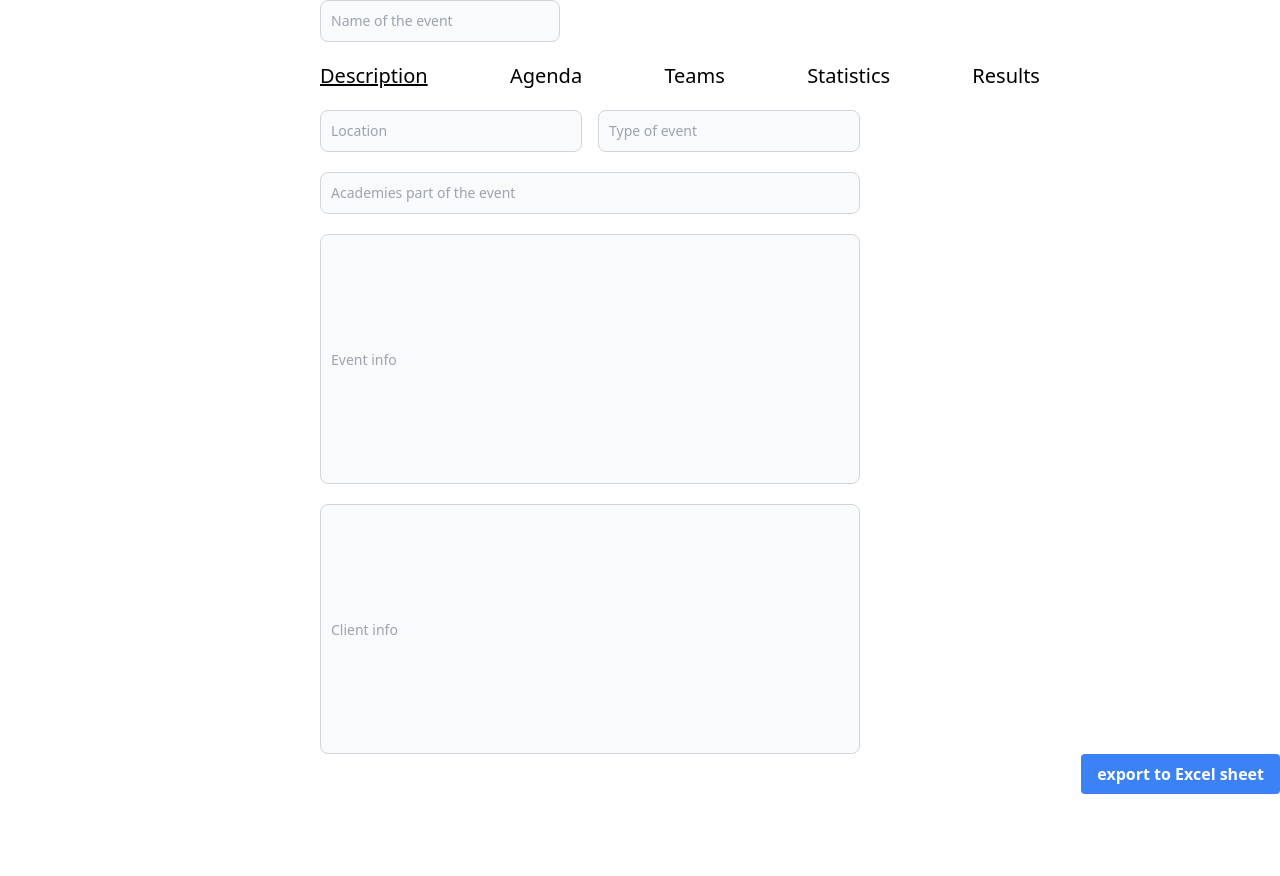
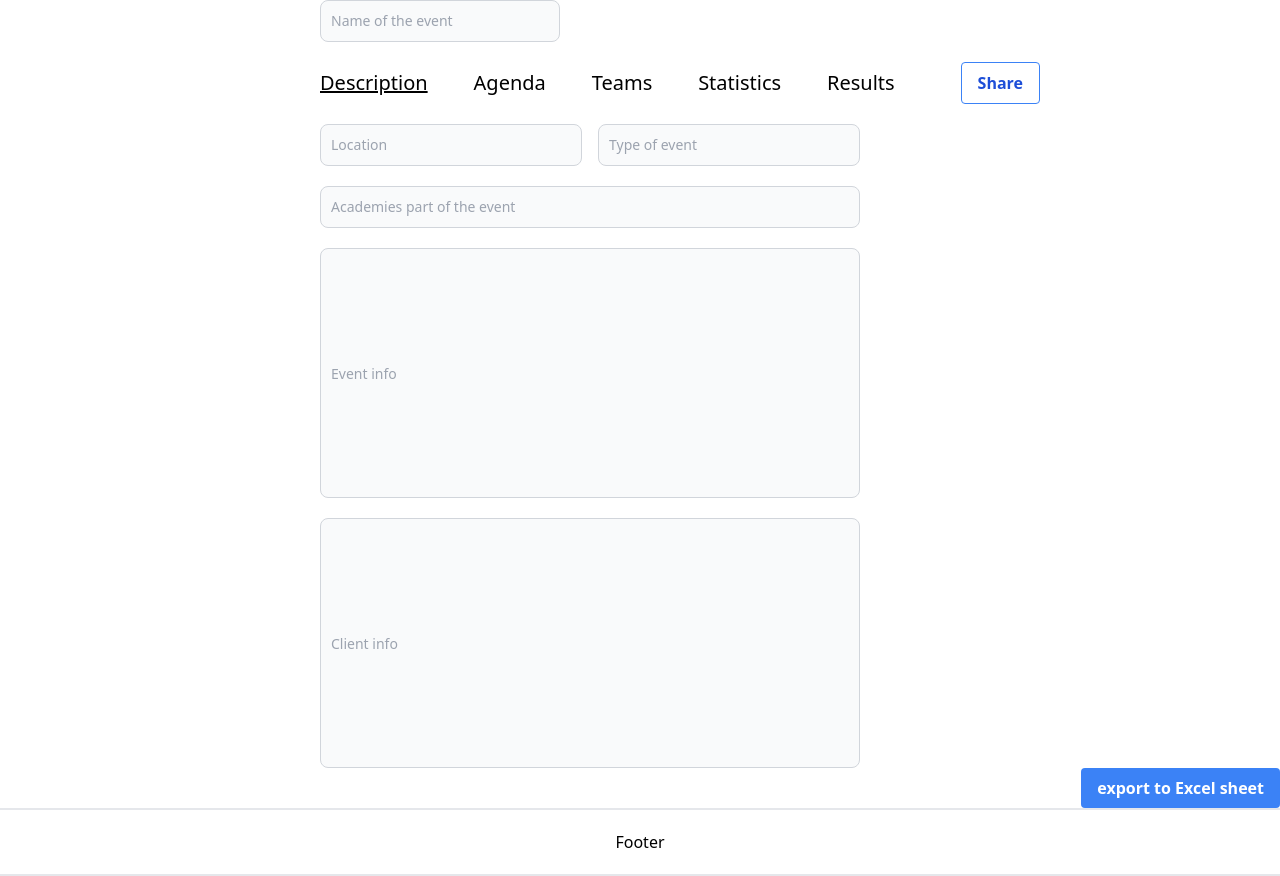
Before and after one commit to angov-vangel/hakaton, a Next.js app: page / in a window 1280 px wide. Before the commit the page ends 800 px from the top, so only its background shows below. Built offline with nearby package versions, Linux system fonts and the light colour scheme.

Commit message:
agenda finished

```diff
--- a/components/CreateEvent.tsx
+++ b/components/CreateEvent.tsx
@@ -58,7 +58,9 @@ const CreateEvent = () => {
 
   const category = watch("category");
 
-  // const onSubmit: SubmitHandler<FieldValues> = (data) => {
+   const onSubmit: SubmitHandler<FieldValues> = async (data) => {
+
+   }
   //   if (step !== STEPS.PRICE) {
   //     return onNext();
   //   }
@@ -227,6 +229,12 @@ const CreateEvent = () => {
               {st}
             </button>
           ))}
+          <button
+            className="ml-5 bg-transparent hover:bg-blue-500 text-blue-700 font-semibold hover:text-white py-2 px-4 border border-blue-500 hover:border-transparent rounded"
+            type="submit"
+          >
+            Share
+          </button>
         </nav>
         <div className="w-3/4">{bodyContent}</div>
       </form>
--- /dev/null
+++ b/components/Footer.tsx
@@ -0,0 +1,7 @@
+export const Footer = () => {
+  return (
+    <div className="py-5 border-t-2 border-b-2 mt-auto">
+      <p className="text-center mb-0">Footer</p>
+    </div>
+  );
+};
--- a/pages/index.tsx
+++ b/pages/index.tsx
@@ -1,9 +1,10 @@
 import CreateEvent from "@/components/CreateEvent";
+import { Footer } from "@/components/Footer";
 import UserFormRegister from "@/components/UserFormRegister";
 import React from "react";
 export default function Home() {
   return (
-    <div className="">
+    <div className="h-[100vh]">
       {/* <UserFormRegister /> */}
       <div className="flex w-full">
         <div className="w-1/4"></div>
@@ -11,6 +12,7 @@ export default function Home() {
           <CreateEvent />
         </div>
       </div>
+      <Footer />
     </div>
   );
 }
```
